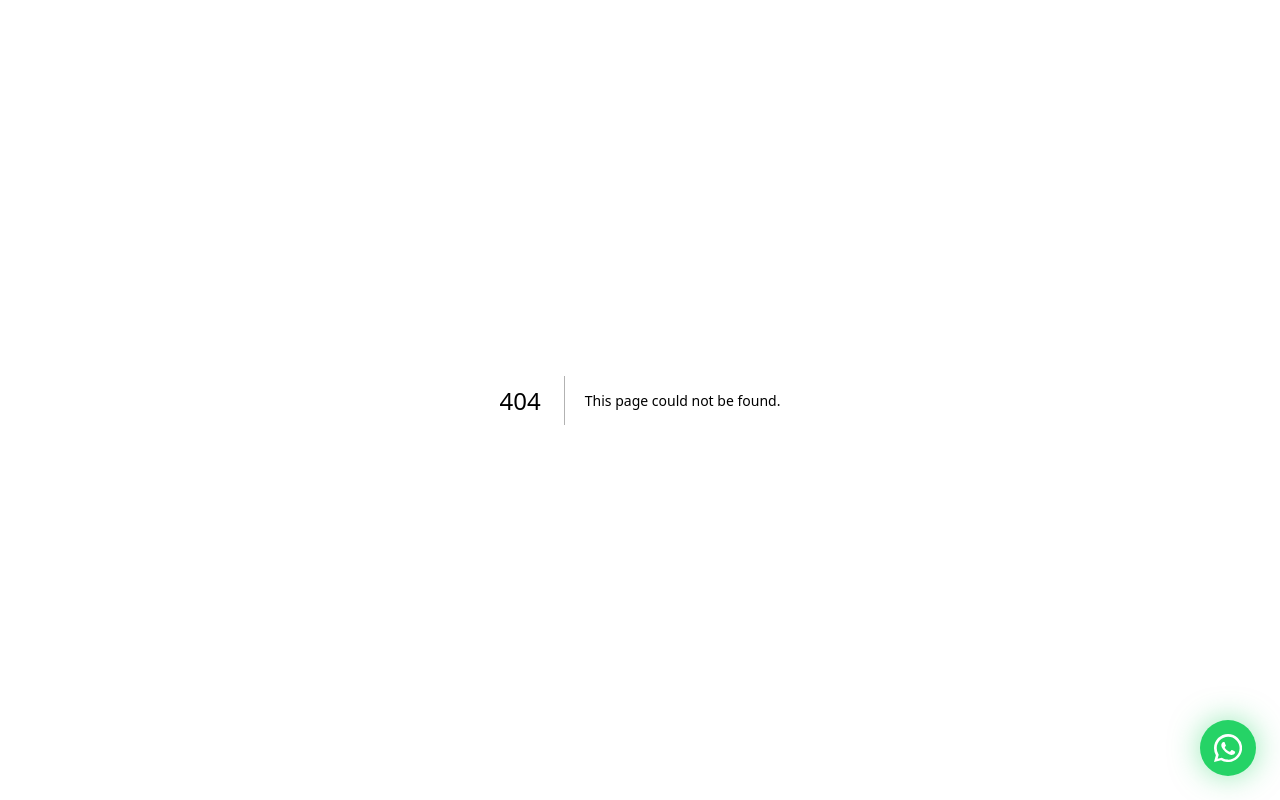
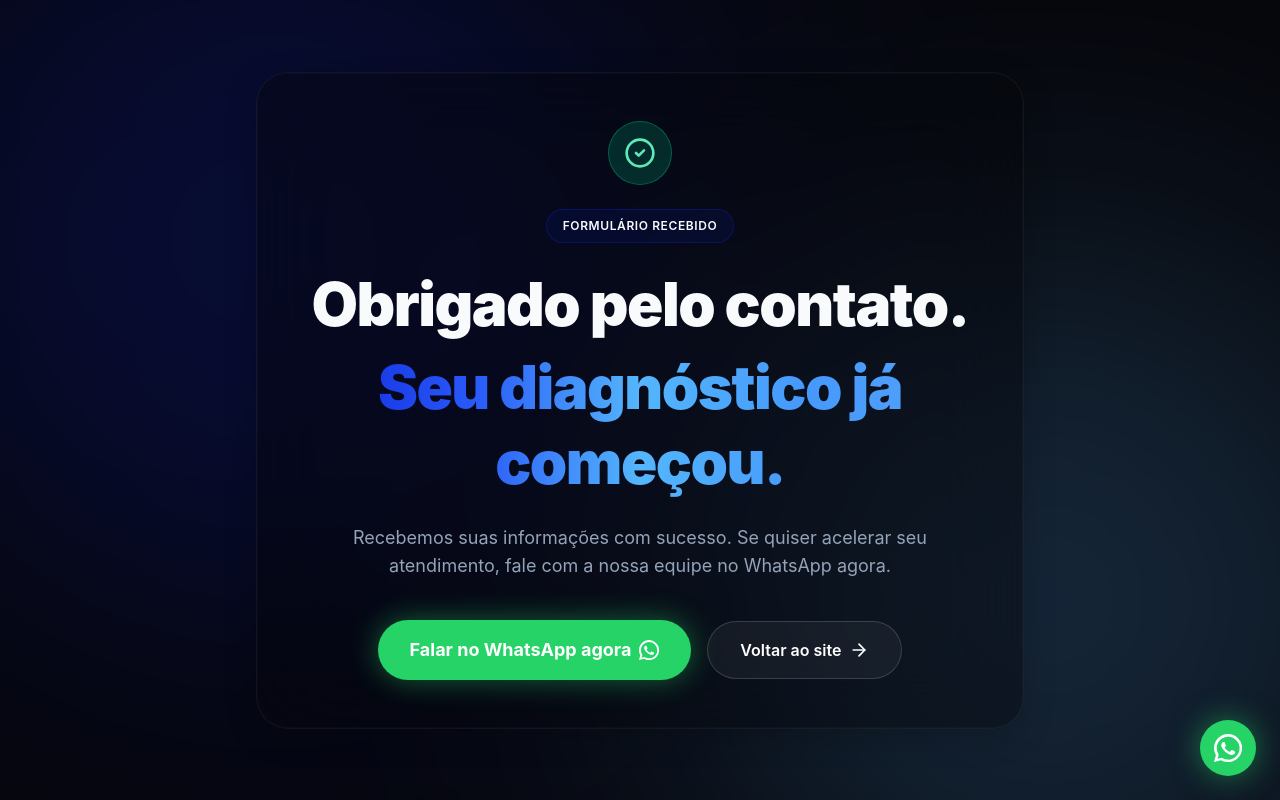
Before and after one commit to filipefernan/easy-ai-landing, a Next.js app: page /obrigado in a window 1280 px wide. Before the commit this address had no page. Built offline with nearby package versions, Linux system fonts and the light colour scheme.

Commit message:
feat: add thank-you page with whatsapp CTA

```diff
--- a/src/app/formulario/page.tsx
+++ b/src/app/formulario/page.tsx
@@ -1,6 +1,7 @@
 "use client";
 
 import Link from "next/link";
+import { useRouter } from "next/navigation";
 import { FormEvent, useState } from "react";
 
 type LeadForm = {
@@ -93,6 +94,7 @@ function isValidEmail(value: string): boolean {
 }
 
 export default function FormularioPage() {
+  const router = useRouter();
   const [form, setForm] = useState<LeadForm>(initialForm);
   const [currentStep, setCurrentStep] = useState(0);
   const [isSubmitting, setIsSubmitting] = useState(false);
@@ -160,7 +162,7 @@ export default function FormularioPage() {
 
       setForm(initialForm);
       setCurrentStep(0);
-      setMessage("Formulário enviado com sucesso. Em breve entraremos em contato.");
+      router.push("/obrigado");
     } catch {
       setIsError(true);
       setMessage("Erro de conexão. Tente novamente em instantes.");
--- /dev/null
+++ b/src/app/obrigado/page.tsx
@@ -0,0 +1,59 @@
+import Link from "next/link";
+import { ArrowRight, CheckCircle2 } from "lucide-react";
+import { WhatsAppIcon } from "@/components/WhatsAppIcon";
+import { WHATSAPP_URL } from "@/lib/whatsapp";
+
+export default function ObrigadoPage() {
+  return (
+    <main className="min-h-screen bg-background text-foreground relative overflow-hidden selection:bg-primary/30">
+      <div className="absolute inset-0 z-0 bg-background">
+        <div className="absolute -top-[20%] -left-[10%] w-[50rem] h-[50rem] bg-primary/20 rounded-full blur-[150px] mix-blend-screen" />
+        <div className="absolute top-[30%] -right-[10%] w-[45rem] h-[45rem] bg-accent/20 rounded-full blur-[150px] mix-blend-screen" />
+      </div>
+
+      <div className="relative z-10 min-h-screen flex items-center justify-center px-6 py-16">
+        <div className="w-full max-w-3xl text-center">
+          <div className="glass rounded-[2rem] p-8 md:p-12 border border-white/10 shadow-2xl shadow-primary/10">
+            <div className="mx-auto mb-6 flex h-16 w-16 items-center justify-center rounded-full bg-emerald-500/20 border border-emerald-400/30">
+              <CheckCircle2 className="h-8 w-8 text-emerald-300" />
+            </div>
+
+            <p className="inline-flex rounded-full border border-primary/30 bg-primary/10 px-4 py-2 text-xs font-semibold uppercase tracking-wider">
+              Formulário recebido
+            </p>
+
+            <h1 className="mt-6 text-4xl md:text-6xl font-black tracking-tight leading-tight">
+              Obrigado pelo contato.
+              <span className="text-gradient block mt-2">Seu diagnóstico já começou.</span>
+            </h1>
+
+            <p className="mt-6 text-lg text-muted-foreground max-w-2xl mx-auto">
+              Recebemos suas informações com sucesso. Se quiser acelerar seu atendimento, fale com a nossa equipe no WhatsApp
+              agora.
+            </p>
+
+            <div className="mt-10 flex flex-col sm:flex-row items-center justify-center gap-4">
+              <a
+                href={WHATSAPP_URL}
+                target="_blank"
+                rel="noopener noreferrer"
+                className="w-full sm:w-auto px-8 py-4 rounded-full bg-[#25D366] text-white font-bold text-lg hover:brightness-110 transition-all inline-flex items-center justify-center gap-2 shadow-[0_0_30px_rgba(37,211,102,0.45)]"
+              >
+                Falar no WhatsApp agora
+                <WhatsAppIcon className="h-5 w-5" />
+              </a>
+
+              <Link
+                href="/"
+                className="w-full sm:w-auto px-8 py-4 rounded-full bg-white/5 border border-white/15 text-white font-semibold hover:bg-white/10 transition-all inline-flex items-center justify-center gap-2"
+              >
+                Voltar ao site
+                <ArrowRight className="h-5 w-5" />
+              </Link>
+            </div>
+          </div>
+        </div>
+      </div>
+    </main>
+  );
+}
```
